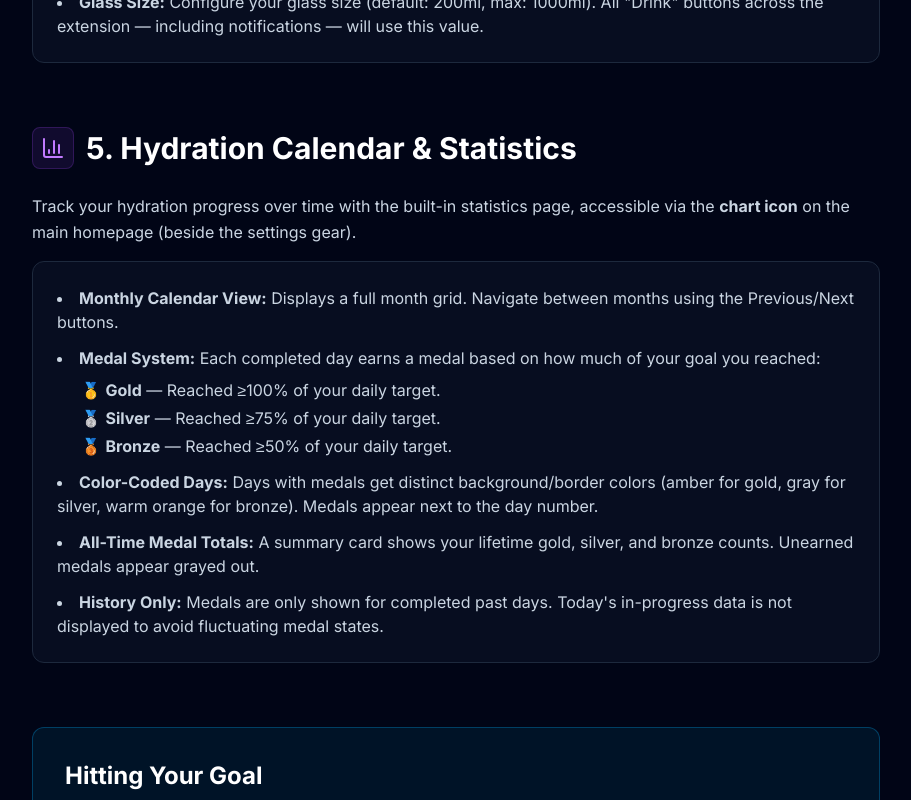
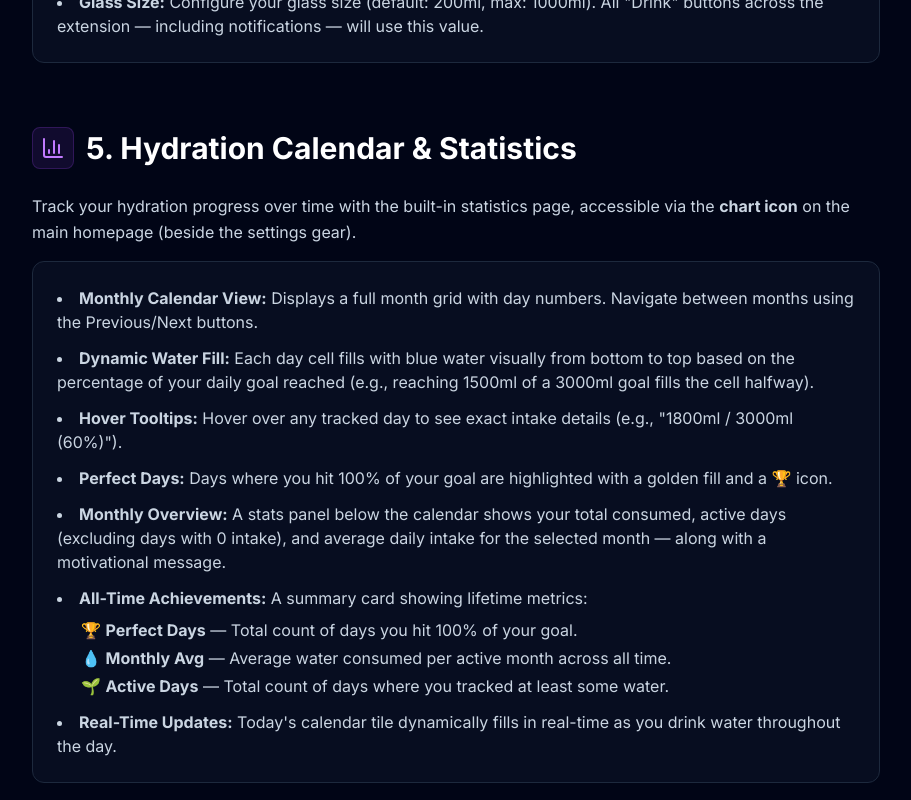
Before and after one commit to KEVINSUVAGIYA/Portfolio, a Next.js app: page /products/sipsync/guide in a window 1280 px wide. Shown: the part 2000-2800 px from the top of the page, without its empty margins (184-1095 px from the left). Built offline with nearby package versions, Linux system fonts and the light colour scheme; no server answers.

Commit message:
update: SipSync Stats Page Updates V1.0.2

```diff
--- a/src/app/products/sipsync/SipSyncPage.tsx
+++ b/src/app/products/sipsync/SipSyncPage.tsx
@@ -74,7 +74,7 @@ const features = [
         icon: CalendarDays,
         title: "Hydration Calendar",
         description:
-            "View your monthly hydration history with a medal system — gold, silver, and bronze — based on your daily goal completion.",
+            "Interactive monthly calendar with dynamic water fill animations, hover tooltips, perfect day 🏆 highlights, monthly stats overview, and all-time achievements.",
     },
     {
         icon: Smartphone,
--- a/src/app/products/sipsync/guide/page.tsx
+++ b/src/app/products/sipsync/guide/page.tsx
@@ -129,17 +129,19 @@ export default function SipSyncGuidePage() {
                     </p>
                     <div className="bg-slate-900/50 border border-slate-800 rounded-xl p-6">
                         <ul className="list-disc list-inside space-y-3">
-                            <li><strong>Monthly Calendar View:</strong> Displays a full month grid. Navigate between months using the Previous/Next buttons.</li>
-                            <li><strong>Medal System:</strong> Each completed day earns a medal based on how much of your goal you reached:
+                            <li><strong>Monthly Calendar View:</strong> Displays a full month grid with day numbers. Navigate between months using the Previous/Next buttons.</li>
+                            <li><strong>Dynamic Water Fill:</strong> Each day cell fills with blue water visually from bottom to top based on the percentage of your daily goal reached (e.g., reaching 1500ml of a 3000ml goal fills the cell halfway).</li>
+                            <li><strong>Hover Tooltips:</strong> Hover over any tracked day to see exact intake details (e.g., &quot;1800ml / 3000ml (60%)&quot;).</li>
+                            <li><strong>Perfect Days:</strong> Days where you hit 100% of your goal are highlighted with a golden fill and a 🏆 icon.</li>
+                            <li><strong>Monthly Overview:</strong> A stats panel below the calendar shows your total consumed, active days (excluding days with 0 intake), and average daily intake for the selected month — along with a motivational message.</li>
+                            <li><strong>All-Time Achievements:</strong> A summary card showing lifetime metrics:
                                 <ul className="list-none space-y-1 mt-2 ml-6">
-                                    <li>🥇 <strong>Gold</strong> — Reached ≥100% of your daily target.</li>
-                                    <li>🥈 <strong>Silver</strong> — Reached ≥75% of your daily target.</li>
-                                    <li>🥉 <strong>Bronze</strong> — Reached ≥50% of your daily target.</li>
+                                    <li>🏆 <strong>Perfect Days</strong> — Total count of days you hit 100% of your goal.</li>
+                                    <li>💧 <strong>Monthly Avg</strong> — Average water consumed per active month across all time.</li>
+                                    <li>🌱 <strong>Active Days</strong> — Total count of days where you tracked at least some water.</li>
                                 </ul>
                             </li>
-                            <li><strong>Color-Coded Days:</strong> Days with medals get distinct background/border colors (amber for gold, gray for silver, warm orange for bronze). Medals appear next to the day number.</li>
-                            <li><strong>All-Time Medal Totals:</strong> A summary card shows your lifetime gold, silver, and bronze counts. Unearned medals appear grayed out.</li>
-                            <li><strong>History Only:</strong> Medals are only shown for completed past days. Today&apos;s in-progress data is not displayed to avoid fluctuating medal states.</li>
+                            <li><strong>Real-Time Updates:</strong> Today&apos;s calendar tile dynamically fills in real-time as you drink water throughout the day.</li>
                         </ul>
                     </div>
                 </section>
```
Also changed, not shown: 1 other file (tests, documents, lock files or other folders).
